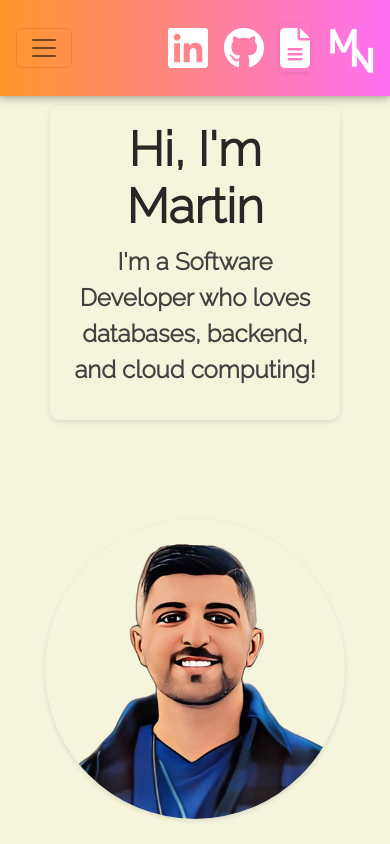
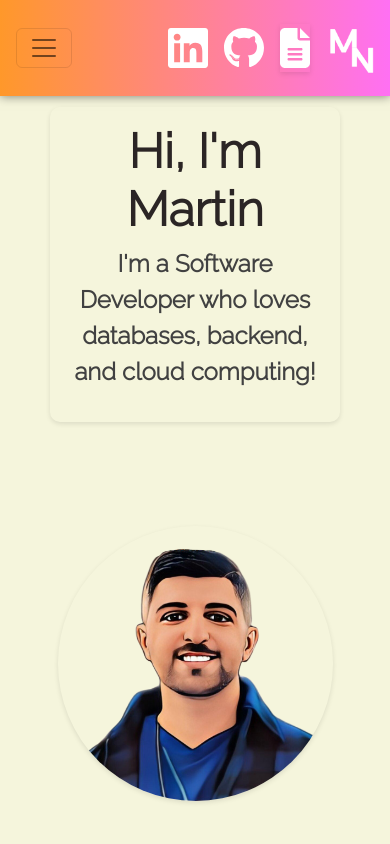
Before and after one commit to codewithmarty/codewithmarty.github.io, a React (Create React App) app: page / in a window 390 px wide. Shown: the top 844 px of the page. Built offline with nearby package versions, Linux system fonts and the light colour scheme.

Commit message:
styling: made some changes to landing

```diff
--- a/src/components/Landing/Landing.css
+++ b/src/components/Landing/Landing.css
@@ -16,11 +16,6 @@
   border-radius: 10px;
 }
 
-@media (max-width: 768px) {
-  .Landing .blurb {
-    margin-top: 5rem;
-  }
-}
 
 .Landing div h1 {
   font-size: 48px;
@@ -38,14 +33,20 @@ img[alt="Profile"] {
   box-shadow: 0px 2px 5px rgba(0, 0, 0, 0.1);
 }
 
-@media (max-width: 768px) {
-  img[alt="Profile"] {
-    width: 300px;
-  }
+img[alt="Profile"]:hover {
+  transform: scale(1.1);
 }
 
-img[alt="Profile"]:hover {
-  transform: scale(1.1);
+@media (max-width: 768px) {
+  .Landing .blurb {
+    margin-top: 4rem;
+  }
+
+  img[alt="Profile"] {
+    width: 275px;
+    margin-top: -2rem;
+  }
+
 }
 
 .fa-file-lines {
```
Also changed, not shown: 10 other files (tests, documents, lock files or other folders).
